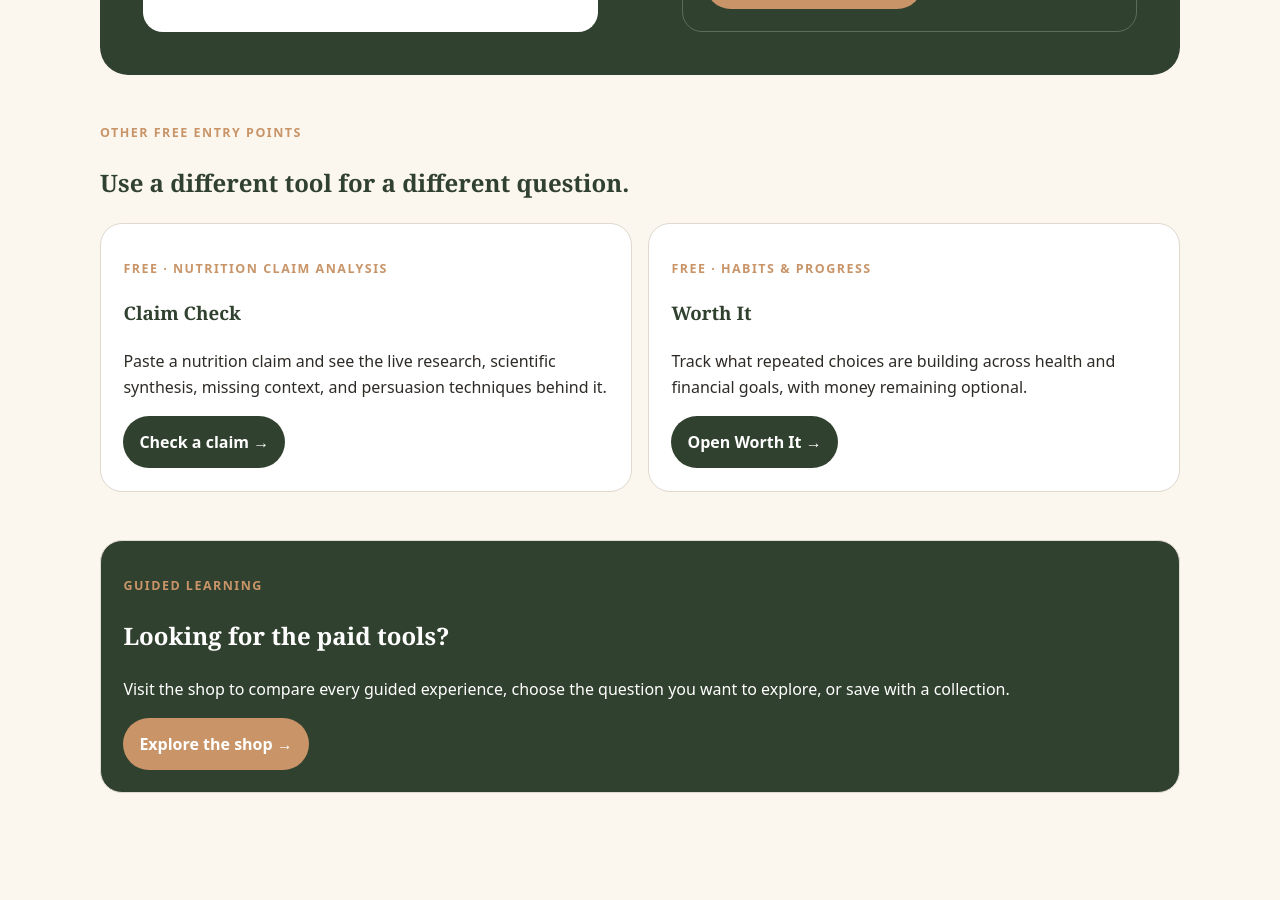
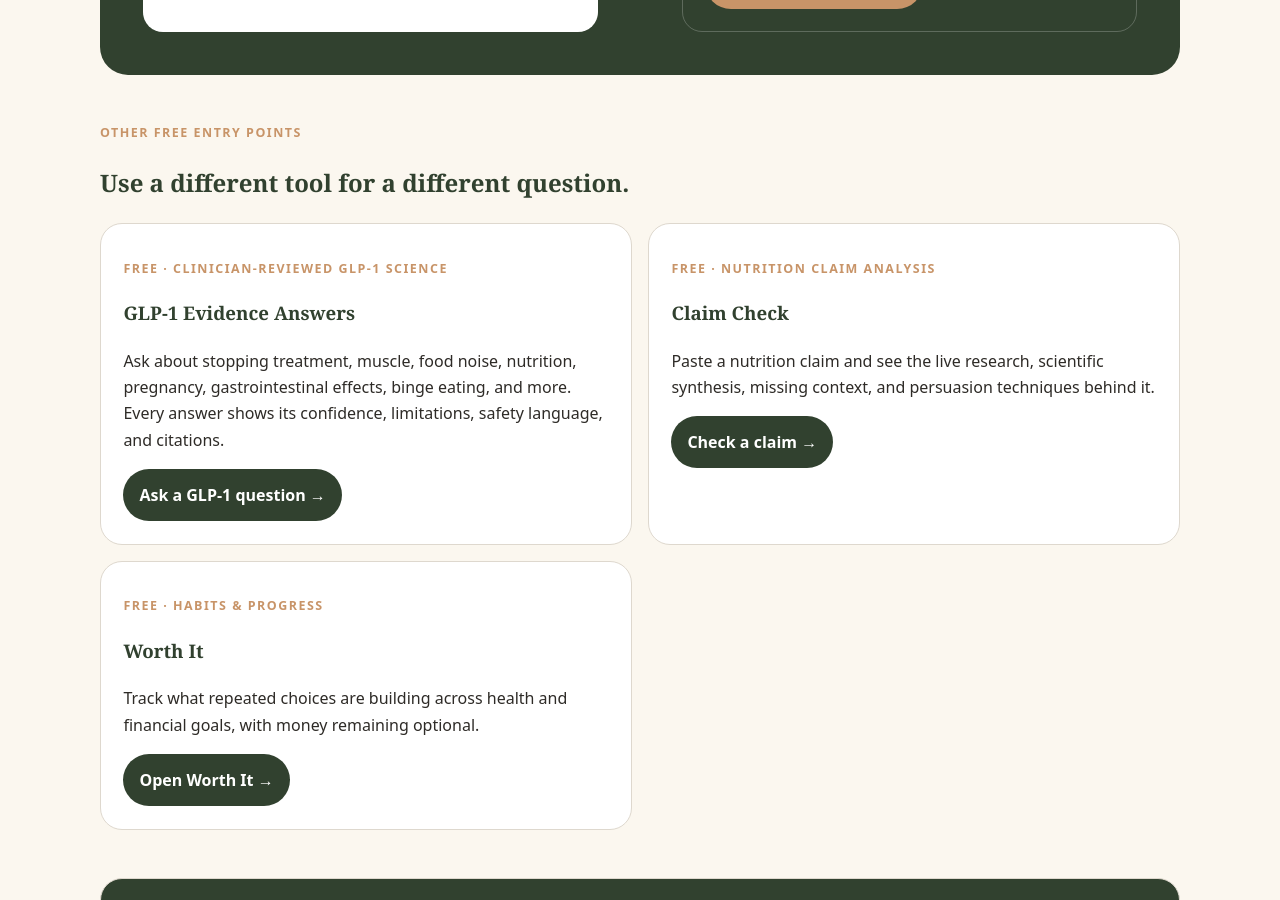
Before and after one commit to BodyConnectionNutrition/Nov-10-build, a Jekyll site: the page tools/index.html, which Jekyll copies as it is, in a window 1280 px wide and 900 px high, scrolled down 1000 px. Built offline with Jekyll 4.4.1, drawn with Linux system fonts in a browser that asks for light colours; before the commit the page ends 1857 px from its top, so only the background shows below that.

Commit message:
Link GLP-1 evidence tool from tools page

```diff
--- a/tools/index.html
+++ b/tools/index.html
@@ -14,6 +14,12 @@
 <section class="flagship"><p class="eyebrow" style="color:#e8d1bd">The flagship progression</p><h2>Can You Hear Your Body? → Why Am I Eating?</h2><p>Notice the signal first. Then, if you want to go deeper, investigate one eating moment and the systems that shaped it.</p><div class="flagship-grid"><article class="step"><p class="eyebrow">Step 1 · Free</p><h3>Can You Hear Your Body?</h3><p>Separate body information from the interpretations and judgments attached to it.</p><a class="btn" href="/tools/can-you-hear-your-body/">Begin free →</a></article><div class="arrow" aria-hidden="true">→</div><article class="step"><p class="eyebrow" style="color:#e8d1bd">Step 2 · $29</p><h3>Why Am I Eating?</h3><p>Map the biological, learned, emotional, social, habitual, reward-related, and environmental forces in one real moment.</p><a class="btn" href="/why-am-i-eating/">See the continuation →</a></article></div></section>
 <div class="secondary"><p class="eyebrow">Other free entry points</p><h2>Use a different tool for a different question.</h2>
 <div class="grid">
+<article class="card">
+<p class="eyebrow">Free · Clinician-reviewed GLP-1 science</p>
+<h3>GLP-1 Evidence Answers</h3>
+<p>Ask about stopping treatment, muscle, food noise, nutrition, pregnancy, gastrointestinal effects, binge eating, and more. Every answer shows its confidence, limitations, safety language, and citations.</p>
+<a class="btn" href="/tools/glp-1-evidence/">Ask a GLP-1 question →</a>
+</article>
 <article class="card">
 <p class="eyebrow">Free · Nutrition claim analysis</p>
 <h3>Claim Check</h3>
```
